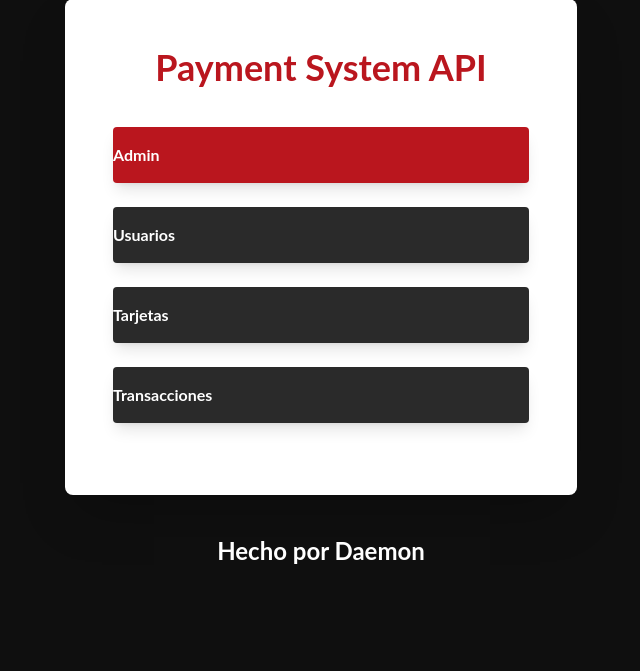
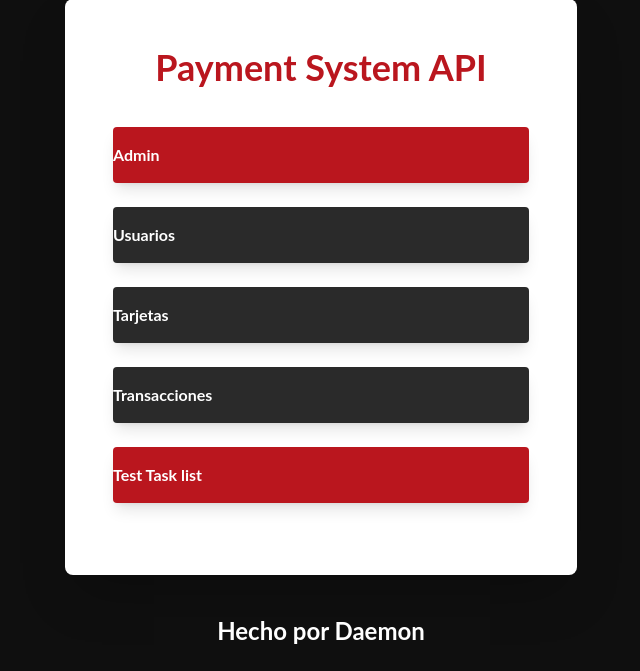
Before and after one commit to DAHLNOV/Daemon-Pay, a Django app: page / in a window 1280 px wide. Shown: the part 161-832 px from the top of the page, without its empty margins (319-959 px from the left). Before the commit the page ends 725 px from the top, so only its background shows below. Run offline with Django 4.2, Linux system fonts and the light colour scheme; some libraries are stand-ins or nearby versions.

Commit message:
Changelog + new button in Backend Menu

```diff
--- a/paysystem/templates/indexAPI.html
+++ b/paysystem/templates/indexAPI.html
@@ -21,6 +21,7 @@
         <a href="usuario"><button class="w-full text-center flex flex-col api-btn mb-6 pb-4 pt-4 text-white font-bold rounded shadow-lg hover:shadow-xl" type="button">Usuarios</button></a>
         <a href="tarjeta"><button class="w-full flex flex-col api-btn mb-6 pb-4 pt-4 text-white font-bold rounded shadow-lg hover:shadow-xl" type="button">Tarjetas</button></a>
         <a href="transaccion"><button class="w-full flex flex-col api-btn mb-6 pb-4 pt-4 text-white font-bold rounded shadow-lg hover:shadow-xl" type="button">Transacciones</button></a>
+        <a href="api/v1/paysystem"><button class="w-full text-center flex flex-col adm-btn mb-6 pb-4 pt-4 text-white font-bold rounded shadow-lg hover:shadow-xl" type="button">Test Task list</button></a>
 
     </section>
 </div>
```
Also changed, not shown: changelog.md (added).
